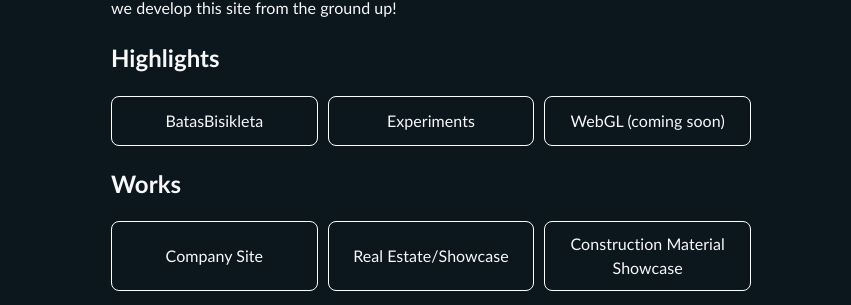
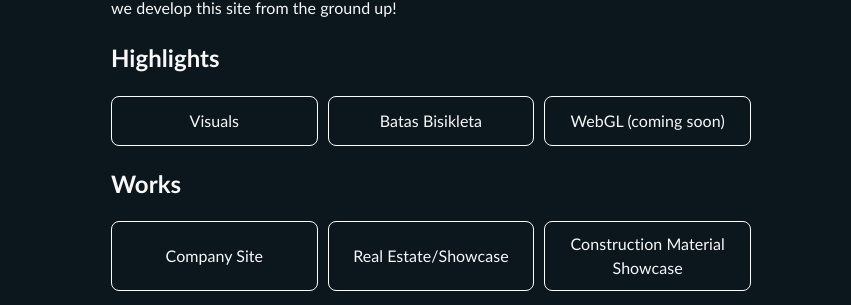
Before and after one commit to mpdagang/mpdagang.github.io, a Jekyll site: the page built from _pages/index.html, in a window 1280 px wide. Shown: the part 160-465 px from the top of the page, without its empty margins (209-1060 px from the left). Built offline with Jekyll 4.4.1, drawn with Linux system fonts in a browser that asks for light colours.

Commit message:
Added visuals page
- experimentation with 3D CSS and more

```diff
--- a/_pages/index.html
+++ b/_pages/index.html
@@ -19,10 +19,10 @@
     <h2>Highlights</h2>
     <div class="card-list">
         <div class="card-item subproj-item">
-            <a class="card-item-link" href="/case/batasbisikleta" target="_blank" rel="noreferrer noopener">BatasBisikleta</a>
+            <a class="card-item-link" href="/case/visuals">Visuals</a>
         </div>
         <div class="card-item subproj-item">
-            <a class="card-item-link" href="/">Experiments</a>
+            <a class="card-item-link" href="/case/batasbisikleta" target="_blank" rel="noreferrer noopener">Batas Bisikleta</a>
         </div>
         <div class="card-item subproj-item">
             <a class="card-item-link" href="/">WebGL (coming soon)</a>
--- /dev/null
+++ b/assets/styles/case-visuals.scss
@@ -0,0 +1,137 @@
+---
+---
+/* Base
+--------------------------------------------------------------------------------*/
+body {
+    margin: 0;
+    padding: 0;
+    box-sizing: border-box;
+    font-family: Roboto, Arial, Helvetica, sans-serif, Consolas, "Courier New", "Droid Sans Mono", monospace;
+    font-size: 1rem;
+    background-color: #0B161D;
+    color: #F8F8F8;
+}
+
+button {
+    border-radius: 10px;
+}
+
+/* Layout
+--------------------------------------------------------------------------------*/
+
+.vs-con {
+}
+
+.vs-l-grid {
+    display: grid;
+    gap: 10px;
+}
+
+.grid-3 {
+    grid-template-columns: 1fr 1fr 1fr;
+}
+
+.vs-c-wrapper {
+    margin: 0 auto;
+    width: 55vw;
+    min-width: 400px;
+}
+
+.vs-c-section {
+    min-height: 80vh;
+    border: 1px solid white;
+}
+
+/* 3D CSS
+--------------------------------------------------------------------------------*/
+body {
+  --red: #ff5e5b;
+  --white: #f8f8f8;
+  --orange: #ff945b;
+}
+
+.vs-c-section {
+    --vs-time: 4s;
+}
+
+.scene, .scene div, .scene div::before, .scene div::after {
+    position: absolute;
+    content: '';
+    transform-style: preserve-3d;
+}
+
+.scene {
+    top: 60%; left: 50%;
+    transition: var(--vs-time);
+}
+
+.cube {
+    top: 50%; left: 50%;
+    width: 200px; height: 200px;
+    background-color: var(--white);
+    translate: -50% -50%;
+}
+
+.cube::before {
+    width: 200px; height: 200px;
+    background-color: var(--red);
+    transform-origin: 0px 0px 0px;
+    transition: var(--vs-time) ease-out;
+}
+
+.cube::after {
+    content: 'after';
+    width: 200px; height: 200px;
+    background-color: blue;
+    transform-origin: 0px 200px 0px;
+    transition: var(--vs-time) ease-out;
+}
+
+.cube > div {
+    width: 200px; height: 200px;
+    background-color: green;
+    rotate: z 180deg;
+    translate: 0 0 1px;
+    transition: var(--vs-time);
+}
+
+.cube > div::before {
+    width: 200px; height: 200px;
+    background-color: orange;
+    transition: 1.6s;
+    transform-origin: 0px 0px 0px;
+}
+
+.cube > div::after {
+    width: 200px; height: 200px;
+    background-color: yellow;
+    transition: var(--vs-time);
+    transform-origin: 200px 0;
+}
+
+.vs-c-section:hover .cube::before {
+    rotate: x -270deg;
+}
+
+.vs-c-section:hover .cube::after {
+    rotate: x 270deg;
+}
+
+.vs-c-section:hover .cube > div {
+    rotate: z 0deg;
+    translate: 0 0 200px;
+}
+
+.vs-c-section:hover .cube > div::before {
+    rotate: y -270deg;
+    transition: var(--vs-time);
+    transition-delay: 0.8s;
+}
+
+.vs-c-section:hover .cube > div::after {
+    rotate: y 270deg;
+}
+
+.vs-c-section:hover .scene {
+    transform: rotatex(65deg) rotatez(45deg);
+}
```
Also changed, not shown: _layouts/case-visuals.html (added, +21 -0 lines), _pages/case/case-visuals.html (added, +19 -0 lines).
